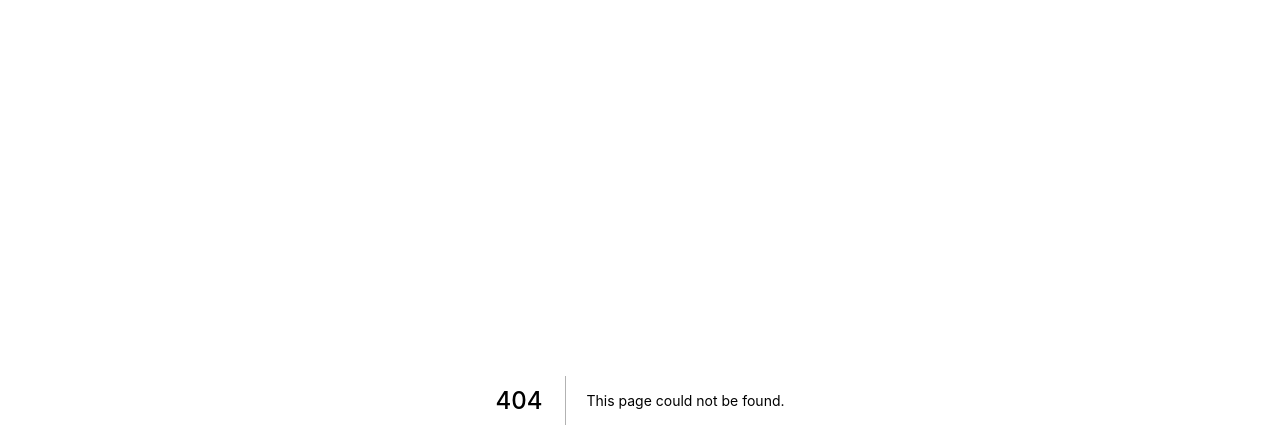
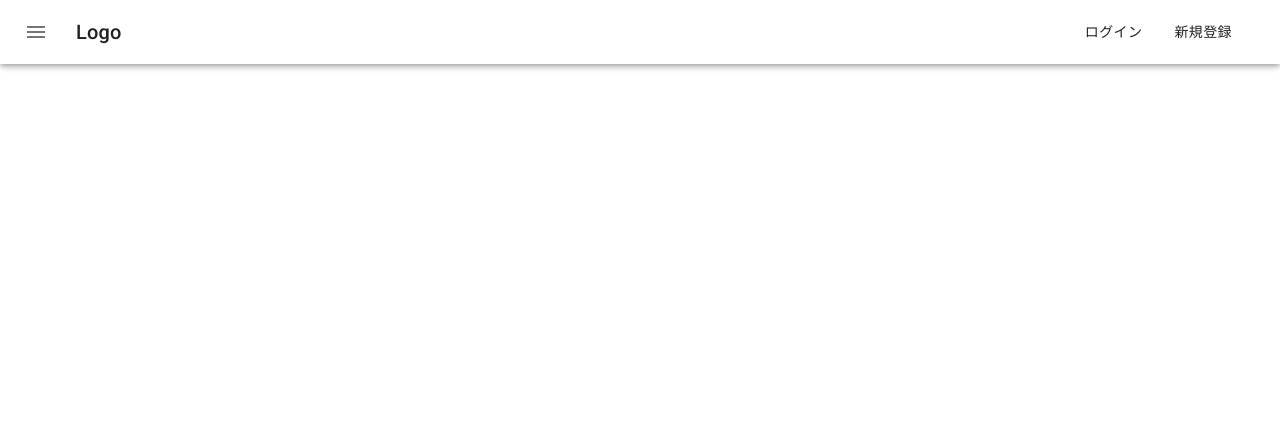
Before and after one commit to uchiyama-shouta/js-land, a Next.js app: page /components/Layout in a window 1280 px wide. Before the commit this address had no page. Shown: the top 448 px of the page. Built offline with nearby package versions, Linux system fonts and the light colour scheme.

Commit message:
ヘッダーとドロワーメニューの実装

```diff
--- a/package.json
+++ b/package.json
@@ -8,6 +8,8 @@
     "start": "next start"
   },
   "dependencies": {
+    "@material-ui/core": "^4.11.3",
+    "@material-ui/icons": "^4.11.2",
     "next": "10.0.9",
     "react": "17.0.2",
     "react-dom": "17.0.2"
--- a/pages/_app.js
+++ b/pages/_app.js
@@ -1,7 +1,38 @@
-import '../styles/globals.css'
+import React, { useEffect } from "react";
+import PropTypes from "prop-types";
+import Head from "next/head";
+import { ThemeProvider } from "@material-ui/core/styles";
+import CssBaseline from "@material-ui/core/CssBaseline";
+import theme from "../src/theme";
 
-function MyApp({ Component, pageProps }) {
-  return <Component {...pageProps} />
+import "../styles/globals.css";
+
+export default function MyApp({ Component, pageProps }) {
+	useEffect(() => {
+		const jssStyles = document.querySelector("#jss-server-side");
+		if (jssStyles) {
+			jssStyles.parentElement.removeChild(jssStyles);
+		}
+	}, []);
+
+	return (
+		<>
+			<Head>
+				<title>My page</title>
+				<meta
+					name="viewport"
+					content="minimum-scale=1, initial-scale=1, width=device-width"
+				/>
+			</Head>
+			<ThemeProvider theme={theme}>
+				<CssBaseline />
+				<Component {...pageProps} />
+			</ThemeProvider>
+		</>
+	);
 }
 
-export default MyApp
+MyApp.propTypes = {
+	Component: PropTypes.elementType.isRequired,
+	pageProps: PropTypes.object.isRequired,
+};
--- /dev/null
+++ b/pages/_document.js
@@ -0,0 +1,47 @@
+import React from 'react';
+import Document, { Html, Head, Main, NextScript } from 'next/document';
+import { ServerStyleSheets } from '@material-ui/core/styles';
+import theme from '../src/theme';
+
+export default class MyDocument extends Document {
+  render() {
+    return (
+      <Html lang="ja">
+        <Head>
+          {/* PWA primary color */}
+          <meta name="theme-color" content={theme.palette.primary.main} />
+          <link
+            rel="stylesheet"
+            href="https://fonts.googleapis.com/css?family=Roboto:300,400,500,700&display=swap"
+          />
+        </Head>
+        <body>
+          <Main />
+          <NextScript />
+        </body>
+      </Html>
+    );
+  }
+}
+
+// `getInitialProps` belongs to `_document` (instead of `_app`),
+// it's compatible with server-side generation (SSG).
+MyDocument.getInitialProps = async (ctx) => {
+
+  // Render app and page and get the context of the page with collected side effects.
+  const sheets = new ServerStyleSheets();
+  const originalRenderPage = ctx.renderPage;
+
+  ctx.renderPage = () =>
+    originalRenderPage({
+      enhanceApp: (App) => (props) => sheets.collect(<App {...props} />),
+    });
+
+  const initialProps = await Document.getInitialProps(ctx);
+
+  return {
+    ...initialProps,
+    // Styles fragment is rendered after the app and page rendering finish.
+    styles: [...React.Children.toArray(initialProps.styles), sheets.getStyleElement()],
+  };
+};
--- /dev/null
+++ b/pages/components/DrawerList.tsx
@@ -0,0 +1,44 @@
+import React, { VFC } from "react";
+import clsx from "clsx";
+import { makeStyles } from "@material-ui/core/styles";
+import List from "@material-ui/core/List";
+import ListItem from "@material-ui/core/ListItem";
+import ListItemText from "@material-ui/core/ListItemText";
+
+const useStyles = makeStyles({
+	list: {
+		width: 250,
+	},
+	fullList: {
+		width: "auto",
+	},
+});
+
+const testList = ["レッスン一覧", "購入したレッスン", "検索"];
+
+type Props = {
+	anchor?: "top" | "left" | "bottom" | "right";
+};
+
+const DrawerList: VFC<Props> = (props) => {
+	const classes = useStyles();
+	const { anchor } = props;
+	return (
+		<div
+			className={clsx(classes.list, {
+				[classes.fullList]: anchor === "top" || anchor === "bottom",
+			})}
+			role="presentation"
+		>
+			<List>
+				{testList.map((text) => (
+					<ListItem button key={text}>
+						<ListItemText primary={text} />
+					</ListItem>
+				))}
+			</List>
+		</div>
+	);
+}
+
+export default DrawerList
--- /dev/null
+++ b/pages/components/Header.tsx
@@ -0,0 +1,88 @@
+import { MouseEventHandler, ReactEventHandler } from "react";
+import AppBar from "@material-ui/core/AppBar";
+import Button from "@material-ui/core/Button";
+import Toolbar from "@material-ui/core/Toolbar";
+import Typography from "@material-ui/core/Typography";
+import IconButton from "@material-ui/core/IconButton";
+import MenuIcon from "@material-ui/icons/Menu";
+import { createStyles, makeStyles, Theme } from "@material-ui/core/styles";
+import { SwipeableDrawer } from "@material-ui/core";
+
+import DrawerList from "./DrawerList";
+
+const useStyles = makeStyles((theme: Theme) =>
+	createStyles({
+		root: {
+			flexGrow: 1,
+			marginBottom: 10,
+		},
+		appBar: {
+			backgroundColor: "#fff",
+		},
+		justify: {
+			justifyContent: "space-between",
+		},
+		menuButton: {
+			marginRight: theme.spacing(2),
+		},
+		title: {
+			flexGrow: 1,
+		},
+	})
+);
+
+type Anchor = "top" | "left" | "bottom" | "right";
+
+export default function Header(props) {
+	const classes = useStyles();
+	const { state, setState } = props;
+	const toggleDrawer = (anchor: Anchor, open: boolean) => (
+      e
+		// e: ReactEventHandler | MouseEventHandler<HTMLButtonElement> | React.KeyboardEvent | React.MouseEvent,
+	) => {
+		if (e.type === "keydown" && (e.key === "Tab" || e.key === "Shift")) {
+			return;
+		}
+
+		setState({ ...state, [anchor]: open });
+	};
+
+	return (
+		<div className={classes.root}>
+			<AppBar position="fixed" className={classes.appBar}>
+				<Toolbar className={classes.justify}>
+					<IconButton
+						className={classes.menuButton}
+						edge="start"
+						color="default"
+						aria-label="menu"
+						onClick={toggleDrawer("left", true)}
+					>
+						<MenuIcon />
+					</IconButton>
+					<Typography
+						variant="h6"
+						className={classes.title}
+						color="textPrimary"
+					>
+						Logo
+					</Typography>
+					<Button color="default" className={classes.menuButton}>
+						ログイン
+					</Button>
+					<Button color="default" className={classes.menuButton}>
+						新規登録
+					</Button>
+				</Toolbar>
+			</AppBar>
+			<SwipeableDrawer
+				anchor="left"
+				open={state.left}
+				onClose={toggleDrawer("left", false)}
+				onOpen={toggleDrawer("left", true)}
+			>
+				<DrawerList />
+			</SwipeableDrawer>
+		</div>
+	);
+}
--- /dev/null
+++ b/pages/components/Layout.tsx
@@ -0,0 +1,24 @@
+import { ReactNode, useState, VFC } from "react";
+import Header from "./Header";
+
+type Props = {
+	children: ReactNode;
+};
+
+const Layout: VFC<Props> = ({ children }) => {
+	const [state, setState] = useState({
+		top: false,
+		left: false,
+		bottom: false,
+		right: false,
+	});
+
+	return (
+		<>
+			<Header state={state} setState={setState} />
+			<>{children}</>
+		</>
+	);
+};
+
+export default Layout;
--- /dev/null
+++ b/src/theme.js
@@ -0,0 +1,21 @@
+import { createMuiTheme } from "@material-ui/core/styles";
+import red from "@material-ui/core/colors/red";
+
+const theme = createMuiTheme({
+	palette: {
+		primary: {
+			main: "#556cd6",
+		},
+		secondary: {
+			main: "#19857b",
+		},
+		error: {
+			main: red.A400,
+		},
+		background: {
+			default: "#fff",
+		},
+	},
+});
+
+export default theme;
```
Also changed, not shown: pages/index.tsx (+5 -4 lines), 1 other file (tests, documents, lock files or other folders).
